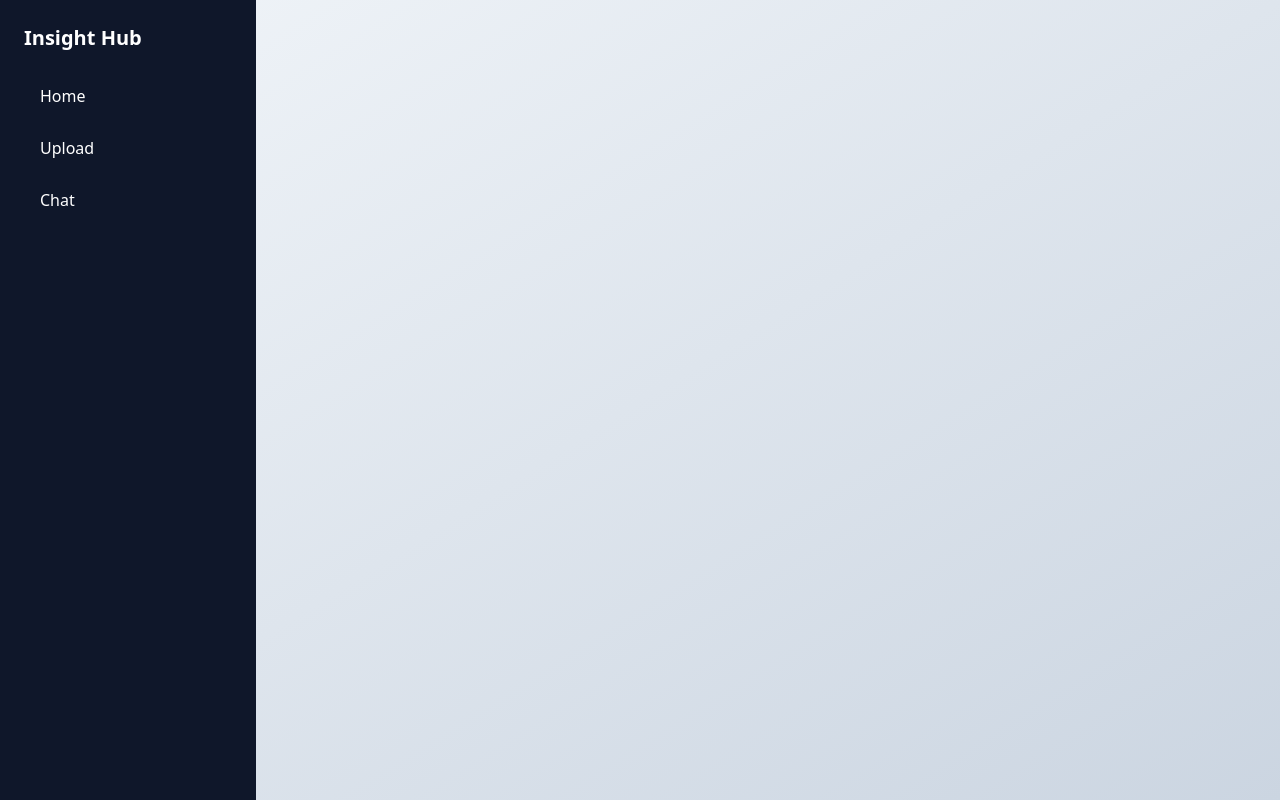
After one commit to Cloudie-yun/InsightHub, a Flask app: template templates/base.html in a window 1280 px wide. The commit adds this page. Run offline with Flask 3, Linux system fonts and the light colour scheme; the template is opened without the code that fills it, so the values that code supplies are empty; some libraries are stand-ins or nearby versions.

Commit message:
First Version

```diff
--- a/app.py
+++ b/app.py
@@ -1,33 +1,10 @@
-from flask import Flask, render_template, request
-from PyPDF2 import PdfReader
-import os
+from flask import Flask, render_template
 
 app = Flask(__name__)
-
-UPLOAD_FOLDER = "uploads"
-app.config["UPLOAD_FOLDER"] = UPLOAD_FOLDER
 
 @app.route("/")
 def index():
     return render_template("index.html")
 
-@app.route("/upload", methods=["POST"])
-def upload_file():
-    file = request.files["document"]
-    file_path = os.path.join(app.config["UPLOAD_FOLDER"], file.filename)
-    file.save(file_path)
-
-    extracted_text = ""
-
-    if file.filename.endswith(".txt"):
-        with open(file_path, "r", encoding="utf-8") as f:
-            extracted_text = f.read()
-    elif file.filename.endswith(".pdf"):
-        reader = PdfReader(file_path)
-        for page in reader.pages:
-            extracted_text += page.extract_text() + "\n"
-    return f"<pre>{extracted_text}</pre>"
-
-
 if __name__ == "__main__":
     app.run(debug=True)
--- a/static/styles/style.css
+++ b/static/styles/style.css
@@ -1,7 +1,3 @@
 body {
-    background-color: #f0f0f0;
+    background: linear-gradient(135deg, #f5f7fa, #c3cfe2);
 }
-h1 {
-    color: #c76363;
-    font-family: Arial, sans-serif;
-}
--- /dev/null
+++ b/templates/base.html
@@ -0,0 +1,33 @@
+<!DOCTYPE html>
+<html lang="en">
+<head>
+    <meta charset="UTF-8">
+    <title>{% block title %}Document Chatbot{% endblock %}</title>
+
+    <!-- Tailwind CDN -->
+    <script src="https://cdn.tailwindcss.com"></script>
+</head>
+<body class="bg-gradient-to-br from-slate-100 to-slate-300">
+
+<div class="flex min-h-screen">
+
+    <!-- Sidebar -->
+    <aside class="w-64 bg-slate-900 text-white p-6">
+        <h2 class="text-xl font-semibold mb-6">Insight Hub</h2>
+
+        <nav class="space-y-3">
+            <a href="/" class="block px-4 py-2 rounded hover:bg-slate-700">Home</a>
+            <a href="#" class="block px-4 py-2 rounded hover:bg-slate-700">Upload</a>
+            <a href="#" class="block px-4 py-2 rounded hover:bg-slate-700">Chat</a>
+        </nav>
+    </aside>
+
+    <!-- Main Content -->
+    <main class="flex-1 p-8">
+        {% block content %}{% endblock %}
+    </main>
+
+</div>
+
+</body>
+</html>
```
Also changed, not shown: templates/index.html (+19 -14 lines).
